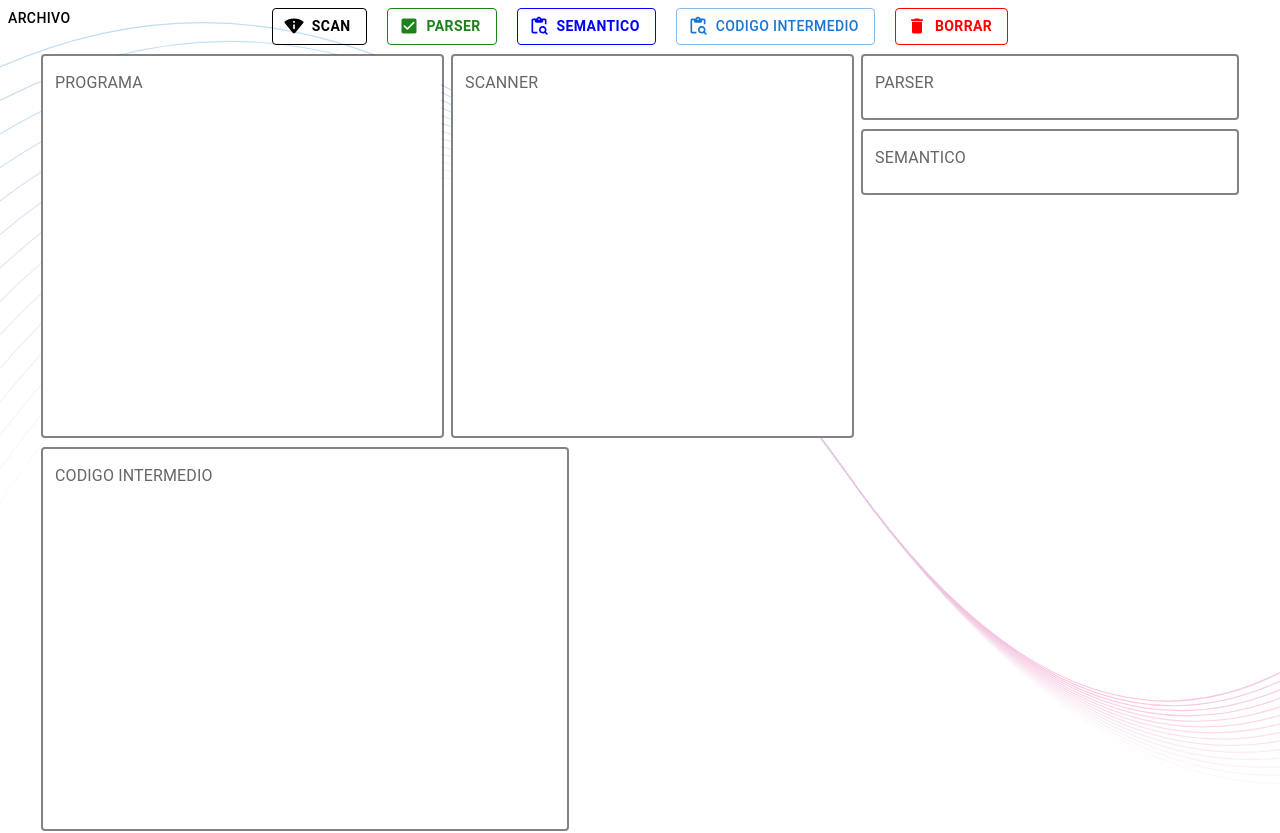
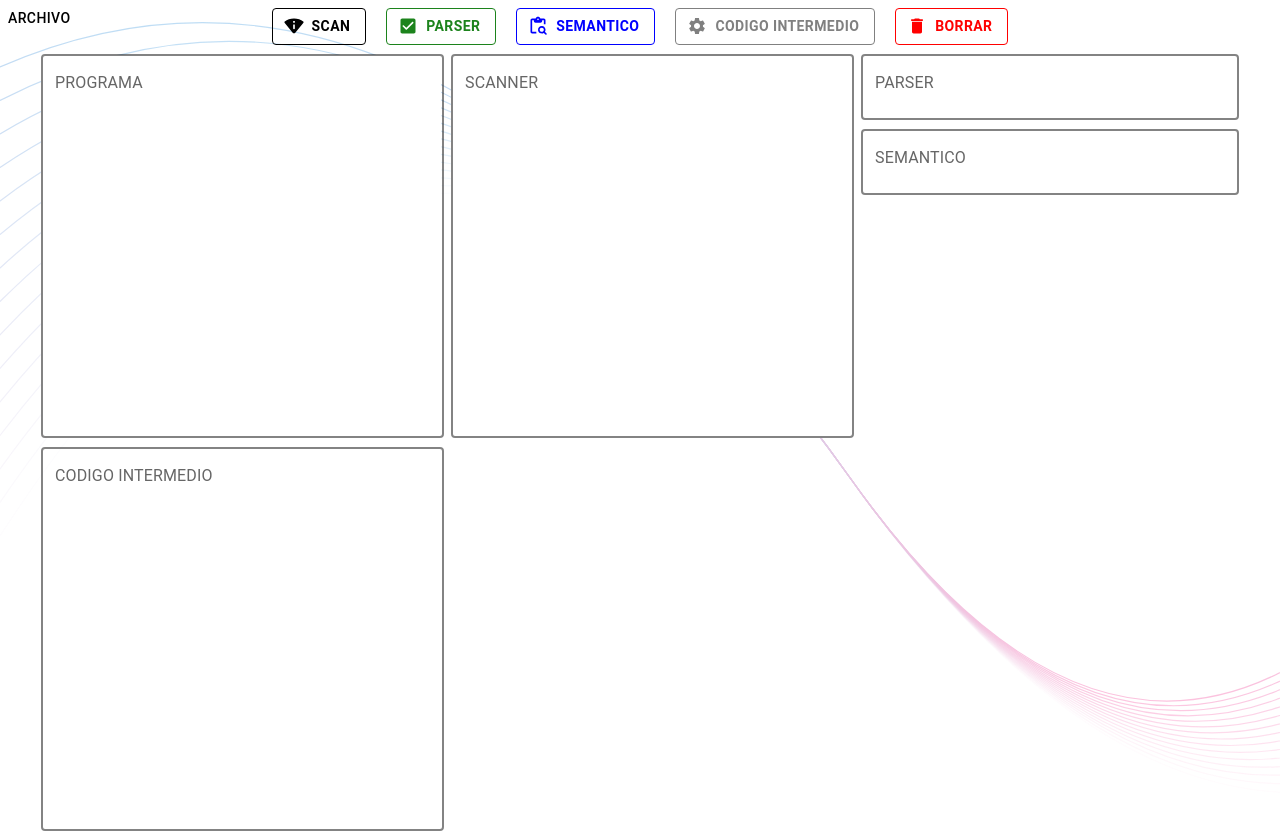
Before and after one commit to Squid6699/automatas, a React (Vite) app in the folder src/renderer/: page / in a window 1280 px wide. Shown: the top 833 px of the page. Built offline with nearby package versions, Linux system fonts and the light colour scheme.

Commit message:
codigoIntermedio

```diff
--- a/src/renderer/src/assets/main.css
+++ b/src/renderer/src/assets/main.css
@@ -101,13 +101,13 @@ header #fade-button{
 }
 
 @media (height < 767px){
-  #programa textarea, #scanner textarea{
+  #programa textarea, #scanner textarea, #codigoIntermedio textarea{
     height: 450px !important;
   }
 }
 
 @media (width < 1482px){
-  #programa textarea, #scanner textarea{
+  #programa textarea, #scanner textarea, #codigoIntermedio textarea{
     width: 375px !important;
   }
 
@@ -163,3 +163,9 @@ header #botonBorrar{
   font-weight: bold !important;
   border-color: red !important;
 }
+
+header #codigoIntermedio{
+  color: #808080 !important;
+  font-weight: bold !important;
+  border-color: #808080 !important;
+}
--- a/src/renderer/src/components/Botones.jsx
+++ b/src/renderer/src/components/Botones.jsx
@@ -4,6 +4,7 @@ import DeleteIcon from '@mui/icons-material/Delete';
 import PermScanWifiRoundedIcon from '@mui/icons-material/PermScanWifiRounded';
 import CheckBoxRoundedIcon from '@mui/icons-material/CheckBoxRounded';
 import ContentPasteSearchRoundedIcon from '@mui/icons-material/ContentPasteSearchRounded';
+import SettingsIcon from '@mui/icons-material/Settings';
 import Menu from '@mui/material/Menu';
 import MenuItem from '@mui/material/MenuItem';
 import Fade from '@mui/material/Fade';
@@ -99,7 +100,7 @@ function Botones({clickScan, clickParser, clickSemantico, clickIntermedio, click
                 SEMANTICO
             </Button>
 
-            <Button id='codigoIntermedio' variant="outlined" startIcon={<ContentPasteSearchRoundedIcon />}  onClick={() => clickIntermedio()}>
+            <Button id='codigoIntermedio' variant="outlined" startIcon={<SettingsIcon />}  onClick={() => clickIntermedio()}>
                 CODIGO INTERMEDIO
             </Button>
 
--- a/src/renderer/src/js/CodigoIntermedio.js
+++ b/src/renderer/src/js/CodigoIntermedio.js
@@ -27,6 +27,5 @@ export function obtenerCodigoIntermedio(){
         }
 
     });
-    console.log(data);
     return data;
 }
--- a/src/renderer/src/js/functions.js
+++ b/src/renderer/src/js/functions.js
@@ -23,7 +23,7 @@ export function esId(token){
 }
 
 export function esNumero(token){
-    var regex = /^\d+(\.\d+)?$/;
+    var regex = /^[0-9]+$/;
     return regex.test(token);
 }
 
```
Also changed, not shown: 1 other file (tests, documents, lock files or other folders).
